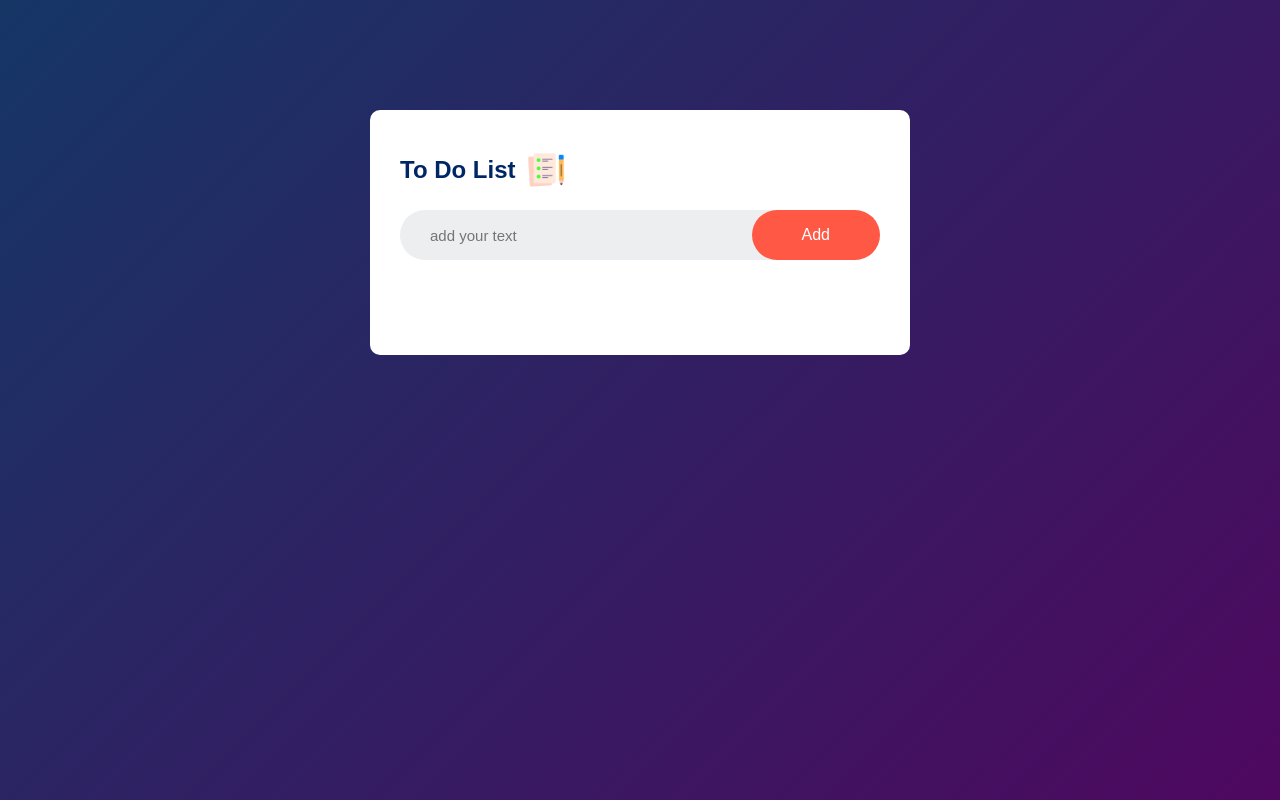
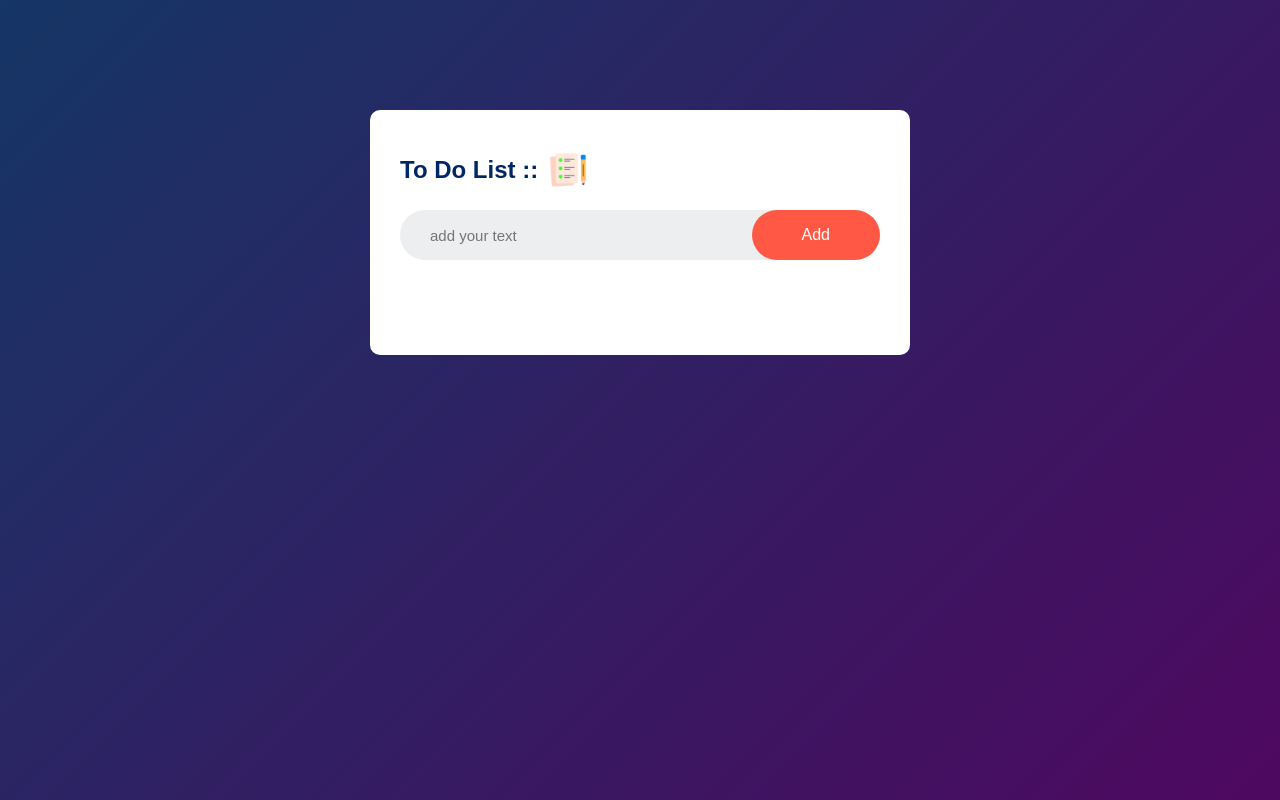
Before and after one commit to Vishal-mahale/To_Do_LIst, a plain HTML site: page index.html in a window 1280 px wide. Drawn offline with Linux system fonts and the light colour scheme.

Commit message:
Update index.html

```diff
--- a/index.html
+++ b/index.html
@@ -12,7 +12,7 @@
     <div class="container">
         <div class="todo">
 
-            <h2>To Do List <img src="images/icon.png" alt=""></h2>
+            <h2>To Do List :: <img src="images/icon.png" alt=""></h2>
 
             <div class="row">
                 <input type="text" id="input-box" placeholder="add your text">
```
